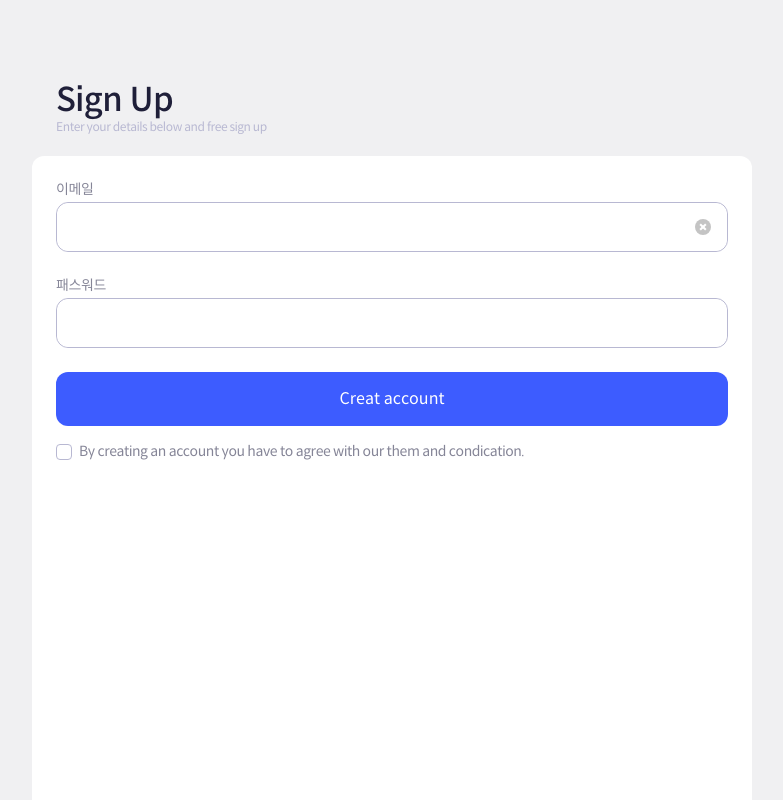
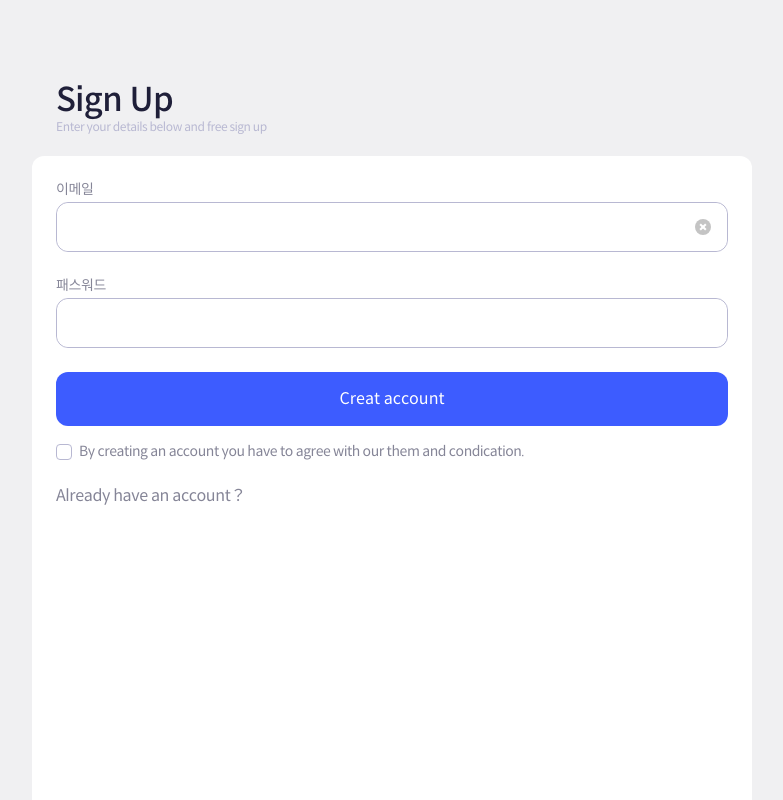
Before and after one commit to guiyomi98/supergulp, a Node project: template src/templates/signup.pug in a window 1280 px wide. Shown: the whole page, without its empty margins (248-1031 px from the left). Run offline with Node 20 templates, Linux system fonts and the light colour scheme; the template is opened without the code that fills it, so the values that code supplies are empty; style sheets or scripts are compiled from the project's sources.

Commit message:
링크 추가

```diff
--- a/src/templates/signup.pug
+++ b/src/templates/signup.pug
@@ -32,3 +32,5 @@ html(lang="ko")
                         div.checkbox(style="margin-top:1.6rem")
                             label By creating an account you have to agree with our them and condication.
                                 input(type="checkbox")
+                    p(style="margin-top:2.4rem")
+                        a.text(href="#") Already have an account？
```
